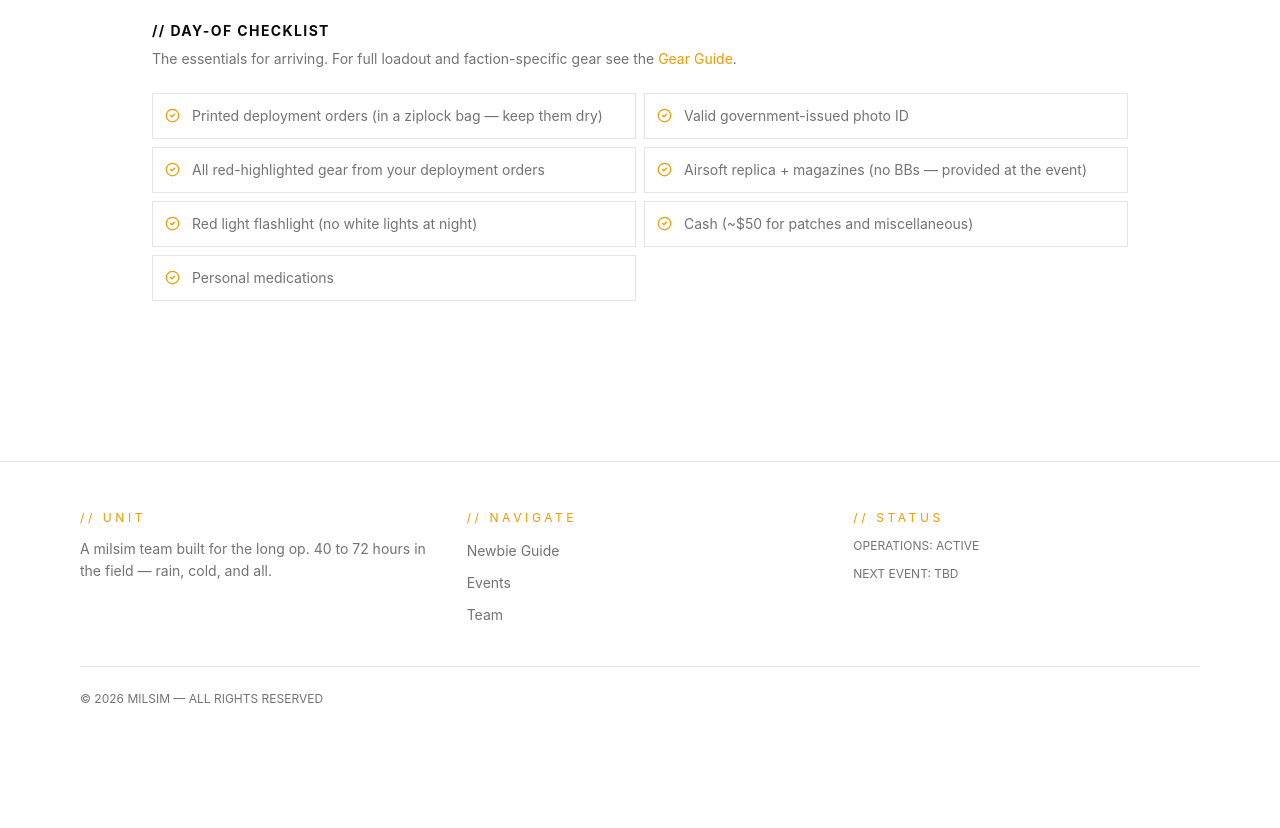
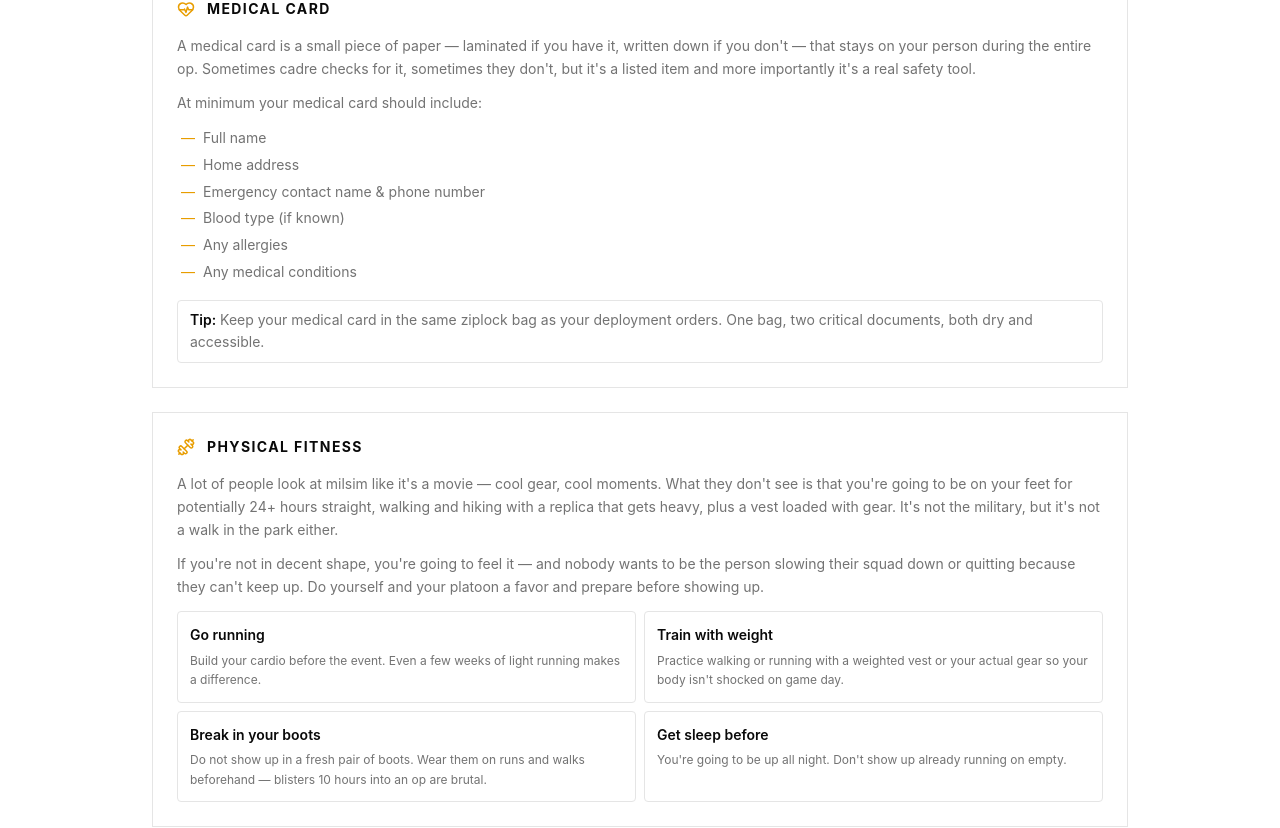
Before and after one commit to DavidAVargas/milsim_ready, a Next.js app: page /newbie/milsim-west/before-you-go in a window 1280 px wide. Shown: the part 1800-2628 px from the top of the page. Before the commit the page ends 2555 px from the top, so only its background shows below. Built offline with nearby package versions, Linux system fonts and the light colour scheme.

Commit message:
feat: add medical card and physical fitness sections, update checklist

```diff
--- a/app/newbie/milsim-west/before-you-go/page.tsx
+++ b/app/newbie/milsim-west/before-you-go/page.tsx
@@ -1,5 +1,5 @@
 import Link from "next/link";
-import { ChevronLeft, ChevronRight, AlertTriangle, Clock, Mail, MapPin, CheckCircle2, ShieldCheck } from "lucide-react";
+import { ChevronLeft, ChevronRight, AlertTriangle, Clock, Mail, MapPin, CheckCircle2, ShieldCheck, HeartPulse, Dumbbell } from "lucide-react";
 import PageContainer from "@/components/layout/page-container";
 import type { Metadata } from "next";
 
@@ -10,10 +10,11 @@ export const metadata: Metadata = {
 
 const ARRIVAL_CHECKLIST = [
   "Printed deployment orders (in a ziplock bag — keep them dry)",
+  "Medical card (in the same ziplock bag as your orders)",
   "Valid government-issued photo ID",
   "All red-highlighted gear from your deployment orders",
+  "Eye protection (full seal, ANSI rated)",
   "Airsoft replica + magazines (no BBs — provided at the event)",
-  "Red light flashlight (no white lights at night)",
   "Cash (~$50 for patches and miscellaneous)",
   "Personal medications",
 ];
@@ -61,10 +62,10 @@ export default function BeforeYouGoPage() {
               <span className="font-semibold text-foreground">Check your email and print them the moment they arrive.</span>
             </p>
             <p>
-              Your orders are a printed document with the event name, address, and a checklist at the bottom. That checklist is what the cadre uses during back check-in — they go through each item and initial it off. You need every red item on that list checked and signed before you can play.
+              Your orders are a printed document with the event name, address, and a checklist at the bottom. That checklist is what the cadre uses during bag check-in — they go through each item and initial it off. You need every red item on that list checked and signed before you can play.
             </p>
             <p>
-              During the game, any leader or cadre can stop you at any time and ask to see your orders. If your check isn't signed off or your paper is gone, you're out mid-op. Keep them on you at all times.
+              During the game, any leader or cadre can stop you at any time and ask to see your orders. If your check list isn't signed off or your paper is gone, you're out mid-op. Keep them on you at all times.
             </p>
             <div className="mt-1 rounded border border-border bg-background px-3 py-2">
               <span className="font-semibold text-foreground">First timer tip:</span> Put your deployment orders in a ziplock sandwich bag before you leave. Rain, sweat, river crossings — anything can destroy paper out in the field. If a leader asks for your orders and the paper is destroyed, you're getting kicked. Keep them dry.
@@ -145,7 +146,7 @@ export default function BeforeYouGoPage() {
               <span className="font-semibold text-foreground">Do not arrive before 1400</span> — the venue is private property.
             </p>
             <p>
-              The game kicks off around <span className="font-semibold text-foreground">2200–0000 (10 PM – midnight)</span>. Be prepared — you could be up all night, which is pretty much a full 24 hours on your feet by the time the game is over.
+              The game kicks off around <span className="font-semibold text-foreground">2200–0000 (10 PM – midnight)</span>. Be prepared — you could be up all night.
             </p>
             <div className="rounded border border-border bg-background px-3 py-2">
               <span className="font-semibold text-foreground">First timer tip:</span> Arrive early around 1400–1500. After check-in, eat, hydrate, talk to your platoon — and if there's downtime, take a nap. Seriously. You're going to need it. Alternatively, if you're not far from the venue, arriving a little later gives you more time to rest at home before the long night ahead.
@@ -179,6 +180,64 @@ export default function BeforeYouGoPage() {
           </div>
         </div>
 
+        {/* Medical Card */}
+        <div className="border border-border bg-card p-6">
+          <div className="mb-4 flex items-center gap-3">
+            <HeartPulse size={18} className="shrink-0 text-tactical" />
+            <h2 className="font-mono text-sm font-bold tracking-widest uppercase text-foreground">
+              Medical Card
+            </h2>
+          </div>
+          <div className="flex flex-col gap-3 text-sm leading-relaxed text-muted-foreground">
+            <p>
+              A medical card is a small piece of paper — laminated if you have it, written down if you don't — that stays on your person during the entire op. Sometimes cadre checks for it, sometimes they don't, but it's a listed item and more importantly it's a real safety tool.
+            </p>
+            <p>At minimum your medical card should include:</p>
+            <ul className="flex flex-col gap-1 pl-1">
+              {["Full name", "Home address", "Emergency contact name & phone number", "Blood type (if known)", "Any allergies", "Any medical conditions"].map((item) => (
+                <li key={item} className="flex items-center gap-2">
+                  <span className="text-tactical">—</span>
+                  <span>{item}</span>
+                </li>
+              ))}
+            </ul>
+            <div className="mt-1 rounded border border-border bg-background px-3 py-2">
+              <span className="font-semibold text-foreground">Tip:</span> Keep your medical card in the same ziplock bag as your deployment orders. One bag, two critical documents, both dry and accessible.
+            </div>
+          </div>
+        </div>
+
+        {/* Physical Fitness */}
+        <div className="border border-border bg-card p-6">
+          <div className="mb-4 flex items-center gap-3">
+            <Dumbbell size={18} className="shrink-0 text-tactical" />
+            <h2 className="font-mono text-sm font-bold tracking-widest uppercase text-foreground">
+              Physical Fitness
+            </h2>
+          </div>
+          <div className="flex flex-col gap-3 text-sm leading-relaxed text-muted-foreground">
+            <p>
+              A lot of people look at milsim like it's a movie — cool gear, cool moments. What they don't see is that you're going to be on your feet for potentially 24+ hours straight, walking and hiking with a replica that gets heavy, plus a vest loaded with gear. It's not the military, but it's not a walk in the park either.
+            </p>
+            <p>
+              If you're not in decent shape, you're going to feel it — and nobody wants to be the person slowing their squad down or quitting because they can't keep up. Do yourself and your platoon a favor and prepare before showing up.
+            </p>
+            <div className="grid gap-2 sm:grid-cols-2">
+              {[
+                { label: "Go running", detail: "Build your cardio before the event. Even a few weeks of light running makes a difference." },
+                { label: "Train with weight", detail: "Practice walking or running with a weighted vest or your actual gear so your body isn't shocked on game day." },
+                { label: "Break in your boots", detail: "Do not show up in a fresh pair of boots. Wear them on runs and walks beforehand — blisters 10 hours into an op are brutal." },
+                { label: "Get sleep before", detail: "You're going to be up all night. Don't show up already running on empty." },
+              ].map(({ label, detail }) => (
+                <div key={label} className="rounded border border-border bg-background p-3">
+                  <p className="font-semibold text-foreground">{label}</p>
+                  <p className="mt-1 text-xs leading-relaxed">{detail}</p>
+                </div>
+              ))}
+            </div>
+          </div>
+        </div>
+
       </div>
 
       {/* Packing checklist */}
```
